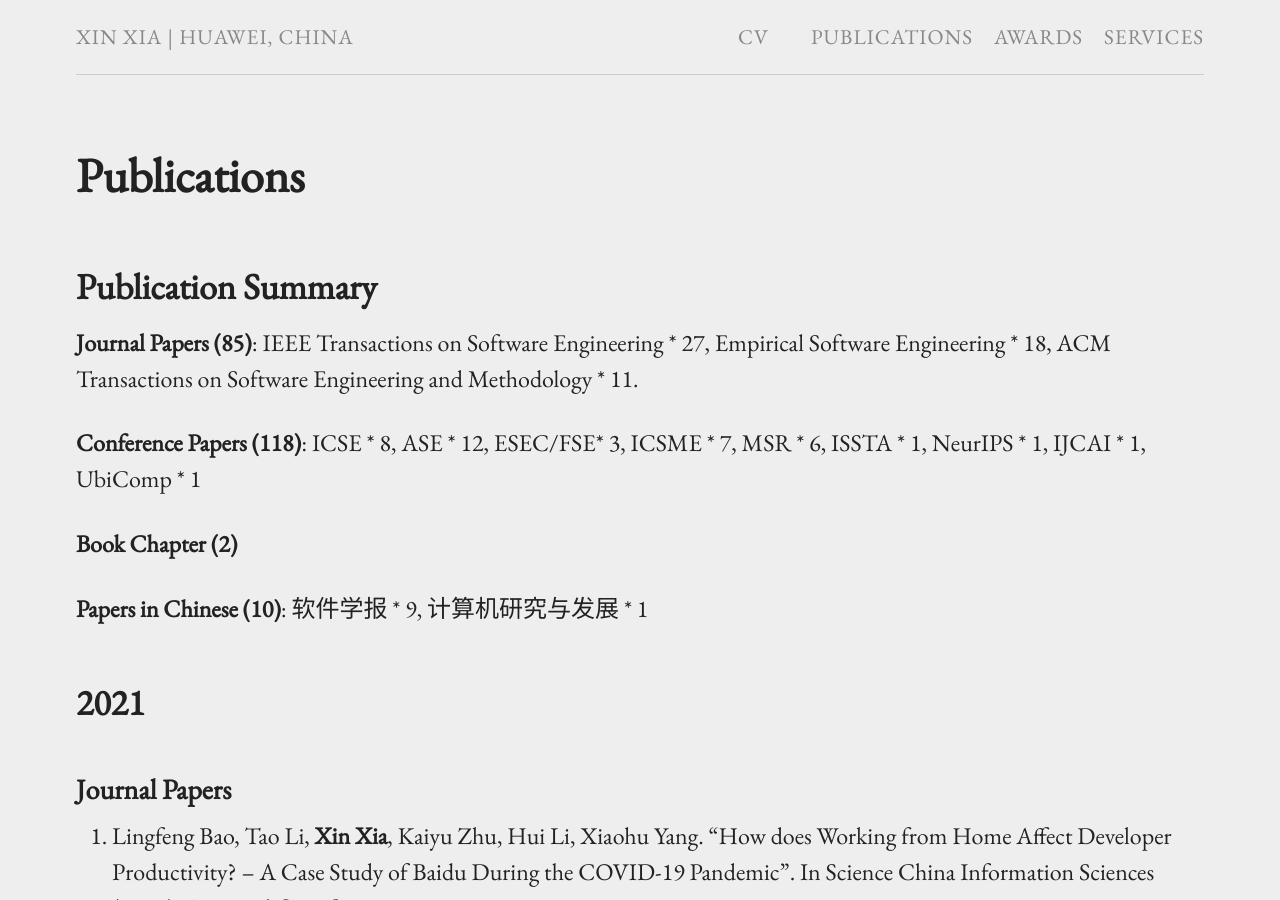
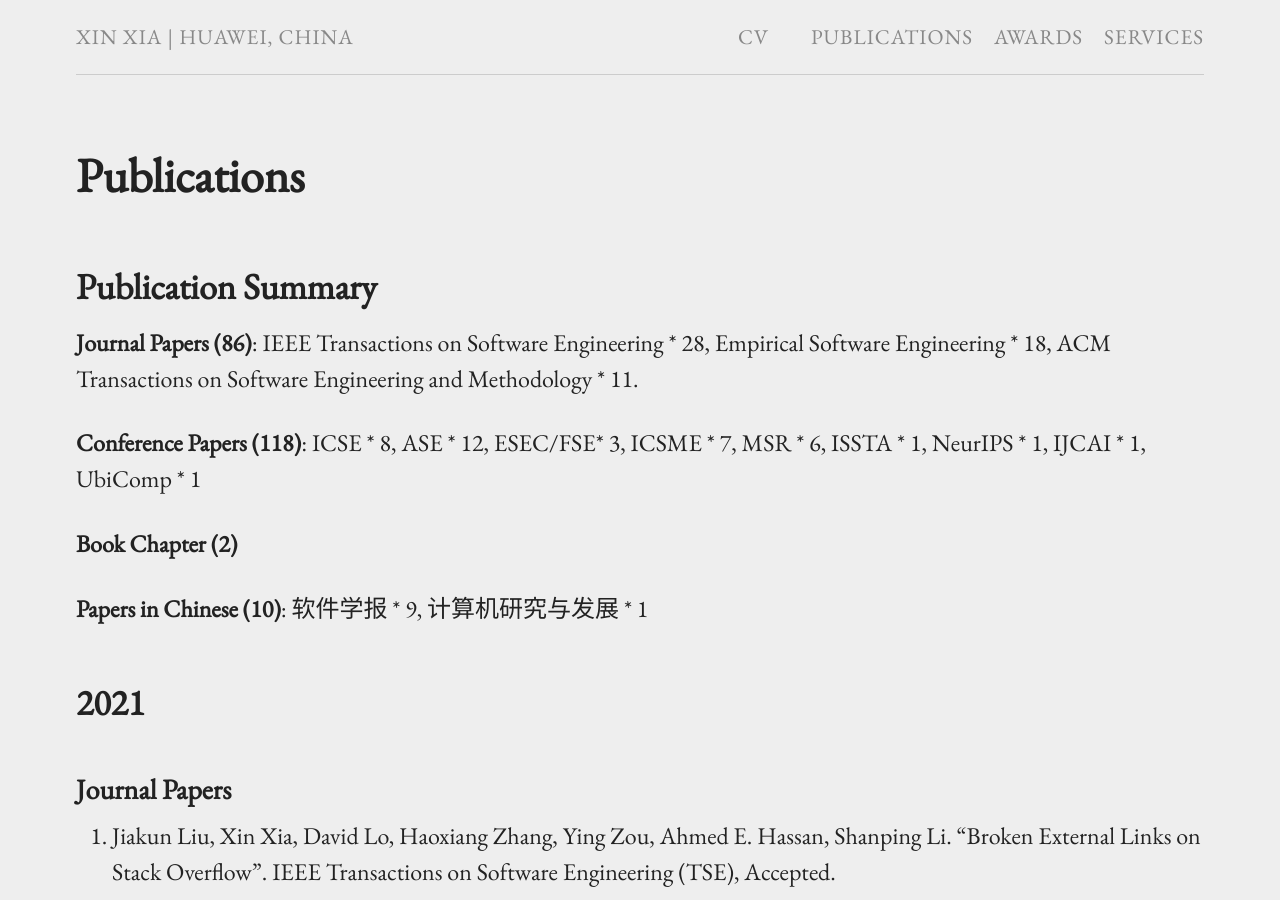
Before and after one commit to xin-xia/xin-xia.github.io, a Jekyll site: the page built from publication.md, in a window 1280 px wide and 900 px high. Built offline with Jekyll 4.4.1, drawn with Linux system fonts in a browser that asks for light colours; our own code applies the rules of GitHub Pages for plain Markdown files.

Commit message:
dddddddd

```diff
--- a/publication.md
+++ b/publication.md
@@ -6,7 +6,7 @@ permalink: /publication/
 
 ## Publication Summary
 
-<strong>Journal Papers (85)</strong>: IEEE Transactions on Software Engineering * 27, Empirical Software Engineering * 18,  ACM Transactions on Software Engineering and Methodology * 11.
+<strong>Journal Papers (86)</strong>: IEEE Transactions on Software Engineering * 28, Empirical Software Engineering * 18,  ACM Transactions on Software Engineering and Methodology * 11.
 
 <strong>Conference Papers (118)</strong>: ICSE * 8, ASE * 12, ESEC/FSE* 3, ICSME * 7, MSR * 6,  ISSTA * 1, NeurIPS * 1, IJCAI * 1, UbiComp * 1
 
@@ -17,6 +17,9 @@ permalink: /publication/
 ## 2021
 
 ### Journal Papers
+
+86. Jiakun Liu, Xin Xia, David Lo, Haoxiang Zhang, Ying Zou, Ahmed E. Hassan, Shanping Li. "Broken External Links on Stack Overflow". IEEE Transactions on Software Engineering (TSE), Accepted.   <br />
+
 
 85. Lingfeng Bao, Tao Li, <strong>Xin Xia</strong>, Kaiyu Zhu, Hui Li, Xiaohu Yang. "How does Working from Home Affect Developer Productivity? -- A Case Study of Baidu During the COVID-19 Pandemic". In Science China Information Sciences (SCIS). Accepted.    <a href="scis211.pdf">[PDF]</a>    <br />
 
```
Also changed, not shown: index.md (+1 -0 lines).
